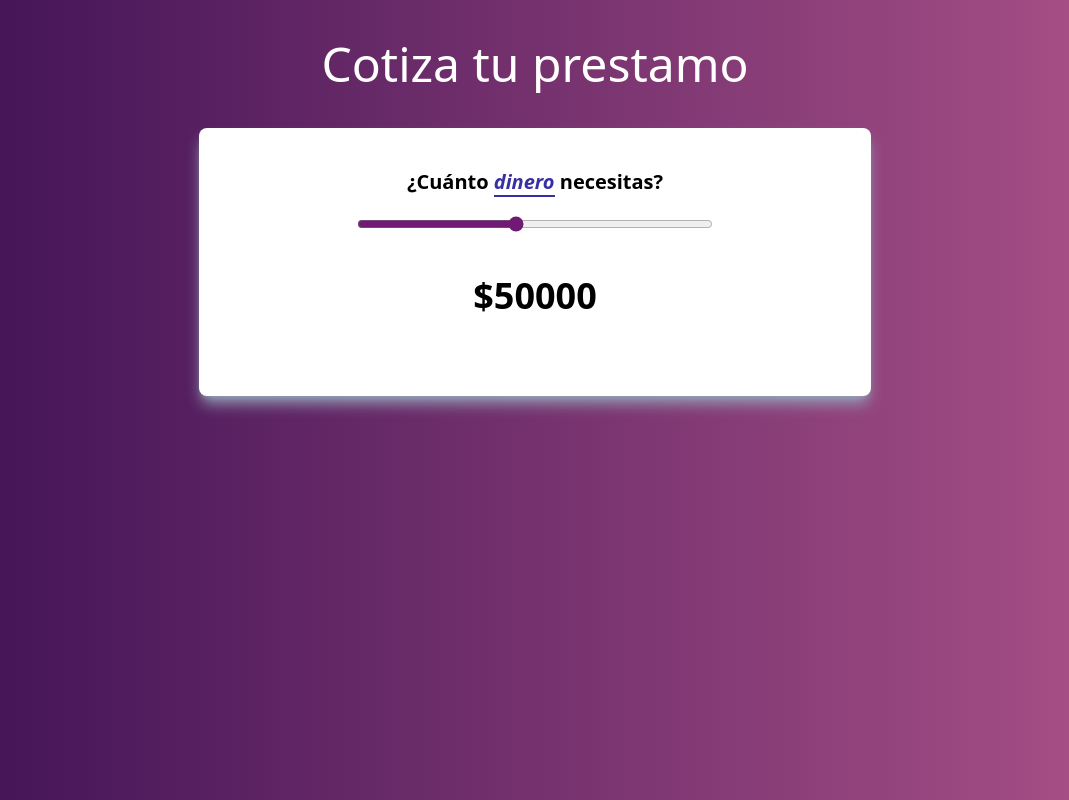
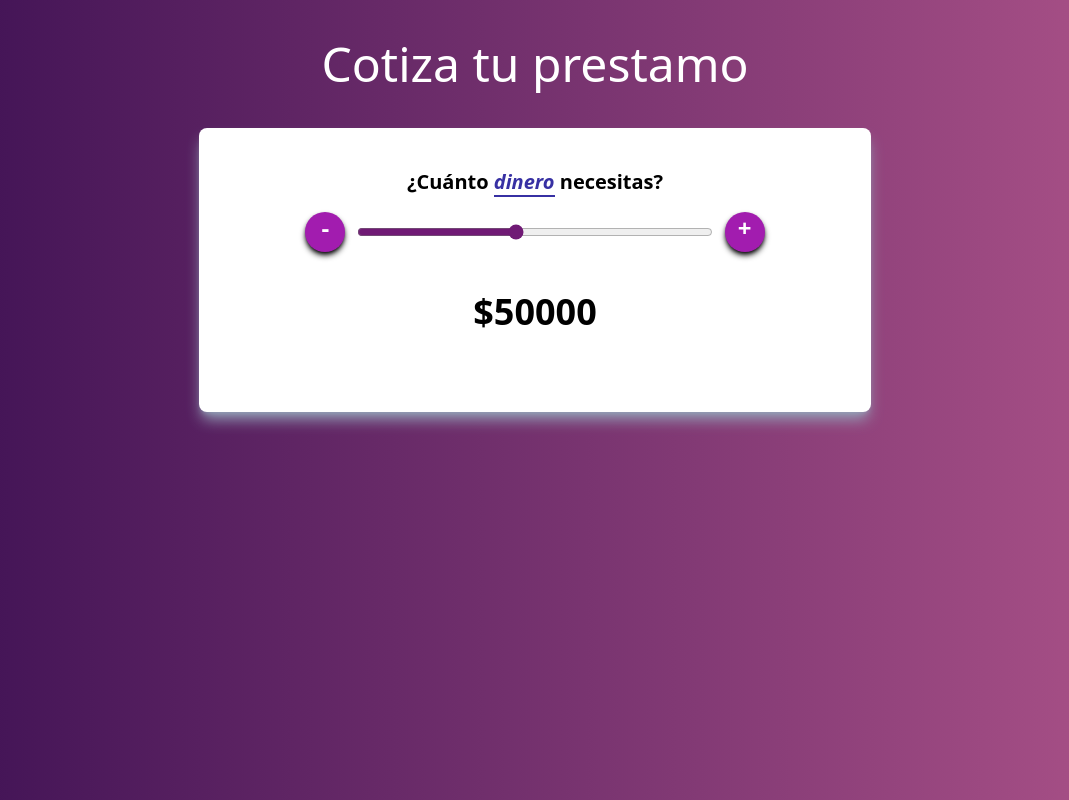
Before and after one commit to iam-leo/cotizador-prestamos-react, a React (Vite) app: page / in a window 1280 px wide. Shown: the whole page, without its empty margins (105-1174 px from the left). Built offline with nearby package versions, Linux system fonts and the light colour scheme.

Commit message:
add buttons to increase and decrease amount

```diff
--- a/src/App.jsx
+++ b/src/App.jsx
@@ -1,13 +1,34 @@
 import { useState } from "react";
+import Button from "./components/Button";
 import Header from "./components/Header";
+import { buttonEffect } from "./helpers";
 
 function App() {
   const [cantidad, setCantidad] = useState(50000);
 
+  const MIN = 10000;
+  const MAX = 100000;
+  const STEP = 1000;
+
+  //Recuperar el valor ingresado por el usuario
   function handleChange(e){
     const cantidadIngresada = +e.target.value // "e.target.value" -> string / con el signo + lo convertimos a number
 
     setCantidad(cantidadIngresada);
+  }
+
+  //Validar que la cantidad no se pase del mínimo disponible
+  function handleClickDecremento(){
+    const valor = cantidad - STEP
+
+    setCantidad(valor > MIN ? valor : MIN)
+  }
+
+  //Validar que la cantidad no se pase del máximo disponible
+  function handleClickIncremento(){
+    const valor = cantidad + STEP
+
+    setCantidad(valor > MAX ? MAX : valor)
   }
 
   return (
@@ -15,7 +36,13 @@ function App() {
       <h1 className="my-10 text-5xl text-center text-white">Cotiza tu prestamo</h1>
       <div className="max-w-2xl p-10 mx-auto bg-white rounded-lg shadow-lg shadow-slate-400">
         <Header/>
-        <div className="flex justify-center mt-4">
+        <div className="flex items-center justify-center mt-4">
+          <Button
+            operador='-'
+            margin='mr-3'
+            fn={handleClickDecremento}
+            effect={buttonEffect}
+          />
           <input
             type="range"
             className="w-3/5 h-6 bg-gray-300 accent-fuchsia-900 hover:accent-fuchsia-800"
@@ -25,8 +52,14 @@ function App() {
             step="1000"
             value={cantidad}
           />
+          <Button
+            operador='+'
+            margin='ml-3'
+            fn={handleClickIncremento}
+            effect={buttonEffect}
+          />
         </div>
-        <p className="text-center my-10 font-bold text-4xl">${cantidad}</p>
+        <p className="my-10 text-4xl font-bold text-center">${cantidad}</p>
       </div>
     </>
   )
--- /dev/null
+++ b/src/components/Button.jsx
@@ -0,0 +1,16 @@
+function Button({operador, margin, fn, effect}) {
+    const buttonStyles = 'flex justify-center w-10 h-10 text-2xl font-bold text-white rounded-full shadow-md bg-fuchsia-700 shadow-black '
+  return (
+    <button
+        type="button"
+        className={margin === 'ml-3' ? (buttonStyles + margin) : (buttonStyles + margin) }
+        onClick={(e)=>{
+            fn();
+            effect(e.target);
+        }}
+        >{operador}
+    </button>
+  )
+}
+
+export default Button;
--- /dev/null
+++ b/src/helpers/index.js
@@ -0,0 +1,11 @@
+//Efecto de presionar botón
+function buttonEffect(btn){
+    btn.classList.remove('shadow-md');
+    setTimeout(() => {
+      btn.classList.add('shadow-md');
+    }, 200);
+  }
+
+  export {
+    buttonEffect
+  }
```
